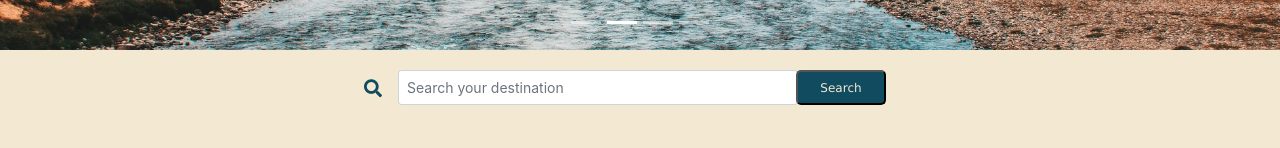
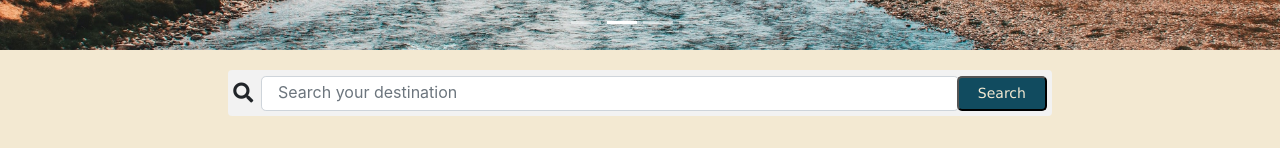
Before and after one commit to AsadGohar/travelholic, a React (Create React App) app: page / in a window 1280 px wide. Shown: the part 436-584 px from the top of the page. Built offline with nearby package versions, Linux system fonts and the light colour scheme.

Commit message:
Search bar refraction done

```diff
--- a/src/components/footer/footer.js
+++ b/src/components/footer/footer.js
@@ -37,7 +37,7 @@ function Footer(){
                         <div className="col-sm-6">
                             <ul style={{ listStyle: "none" }}>
                                 <li>
-                                    <Link className="Nav-link" to="/contact">Contact Info</Link>
+                                    <Link className="Nav-link" to="/feedback">Contact Info</Link>
                                 </li>
                                 <li>
                                     <Link className="Nav-link" to="/profile">Profile Settings</Link>
--- a/src/components/header/Searchbar.css
+++ b/src/components/header/Searchbar.css
@@ -4,7 +4,7 @@
     margin-left: -2px;
     background-color: #114B5F;
     color: #F3E9D2;
-    font-size: 12px;
+    font-size: 14px;
     border-radius: 5px;
     font-family: Verdana, Geneva, Tahoma, sans-serif;
 }
@@ -16,3 +16,17 @@
     margin-top: 20px;
     margin-bottom: 40px;
 }
+
+.searchbar-input{
+    height: 35px;
+    padding-bottom: 12px;
+}
+.searchbar-input::placeholder{
+    font-size: 16px;
+}
+
+
+.searchbar-card{
+    border: none;
+    background-color:#F3E9D2 ;
+}
--- a/src/components/header/Searchbar.js
+++ b/src/components/header/Searchbar.js
@@ -3,13 +3,23 @@ import "./Searchbar.css";
 
 function Searchbar() {
     return (
-        <div className="row container-fluid d-flex justify-content-center " id="searchbar-wrap">
-            <div className="col input-group ">
-                <form class="w-100 d-flex justify-content-center form-inline active-green-3 active-green-4">
-                    <i class="fa fa-search" aria-hidden="true" style={{ color: "#114B5F", fontSize: 18 }}></i>
-                    <input class="form-control form-control-sm ml-3 " style={{ width: 400, height: 35 }} type="text" placeholder="Search your destination" aria-label="Search" />
-                    <button type="button" id="search-btn">Search</button>
-                </form>
+        <div className="container-fluid" id="searchbar-wrap">
+            <div class="row justify-content-center">
+                <div class="col-12 col-md-10 col-lg-8">
+                    <form class="card searchbar-card card-sm">
+                        <div class="card-body row no-gutters align-items-center">
+                            <div class="col-auto">
+                                <i class="fa fa-search h5 mt-2 mr-2 text-body"></i>
+                            </div>
+                            <div class="col">
+                                <input class="form-control searchbar-input form-control-lg form-control-borderless" type="search" placeholder="Search your destination" />
+                            </div>
+                            <div class="col-auto">
+                            <button type="button" id="search-btn">Search</button>
+                            </div>
+                        </div>
+                    </form>
+                </div>
             </div>
         </div>
     );
```
Also changed, not shown: src/components/destinations/destination-details/DestinationDetails.js (+0 -9 lines).
